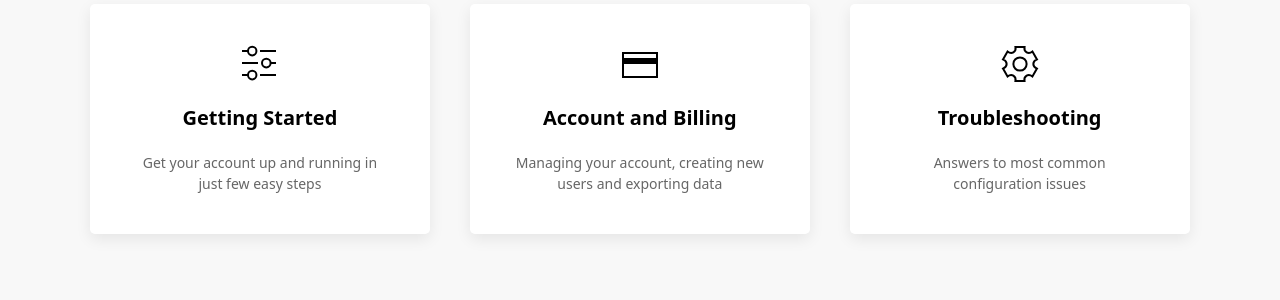
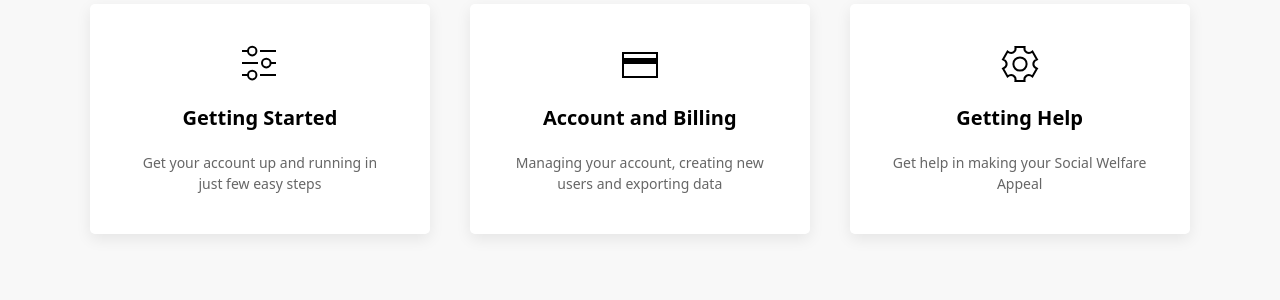
Before and after one commit to robbertl/socialwelfareappeal, a Jekyll site: the page built from index.md, in a window 1280 px wide. Shown: the part 701-1001 px from the top of the page. Built offline with Jekyll 4.4.1, drawn with Linux system fonts in a browser that asks for light colours.

Commit message:
Update navigation_categories.yml

```diff
--- a/_data/navigation_categories.yml
+++ b/_data/navigation_categories.yml
@@ -10,6 +10,6 @@
       desc: Managing your account, creating new users and exporting data
       icon: credit-card
 
-    - title: Troubleshooting
-      desc: Answers to most common configuration issues
+    - title: Getting Help
+      desc: Get help in making your Social Welfare Appeal
       icon: cog
```
